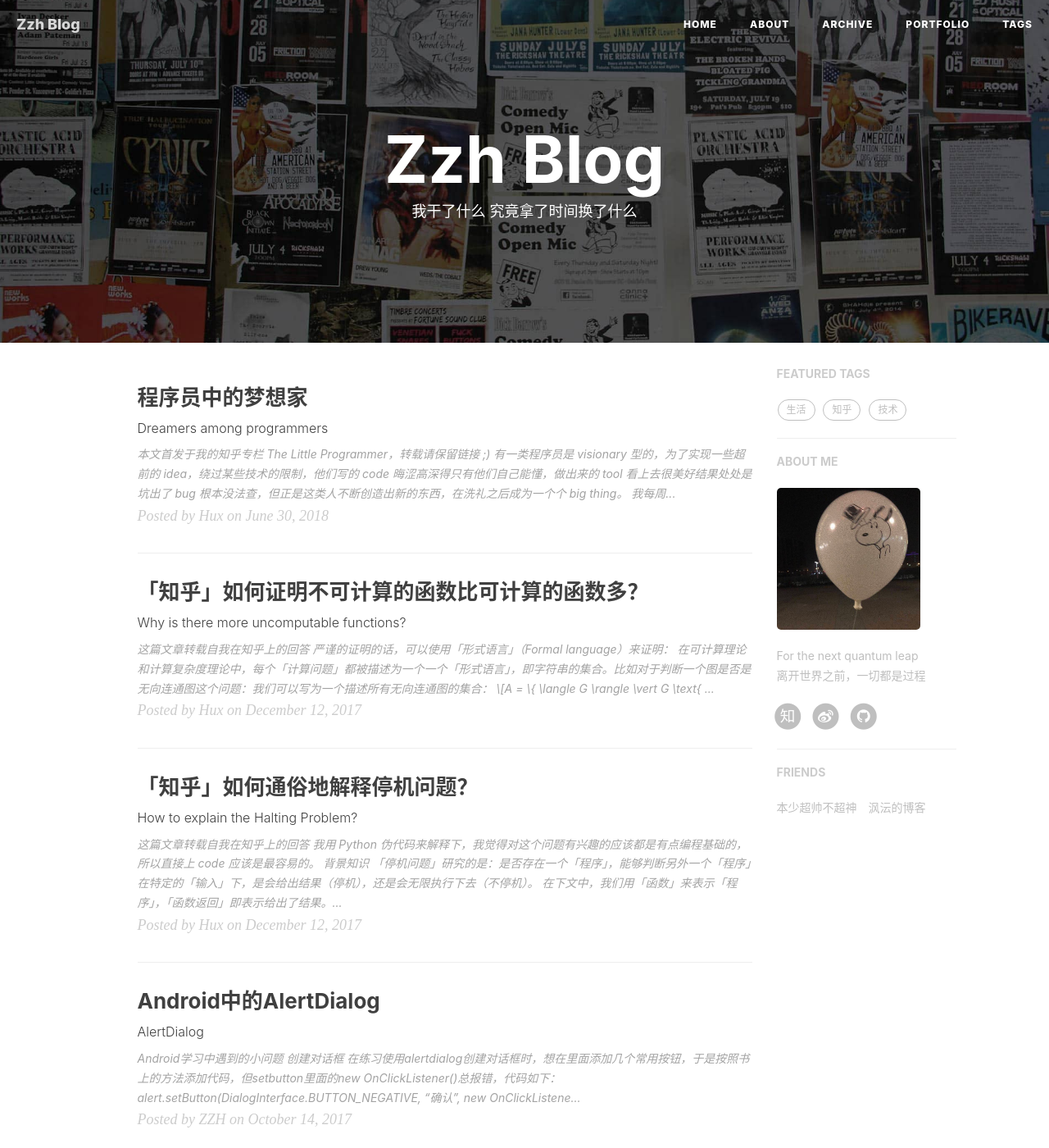
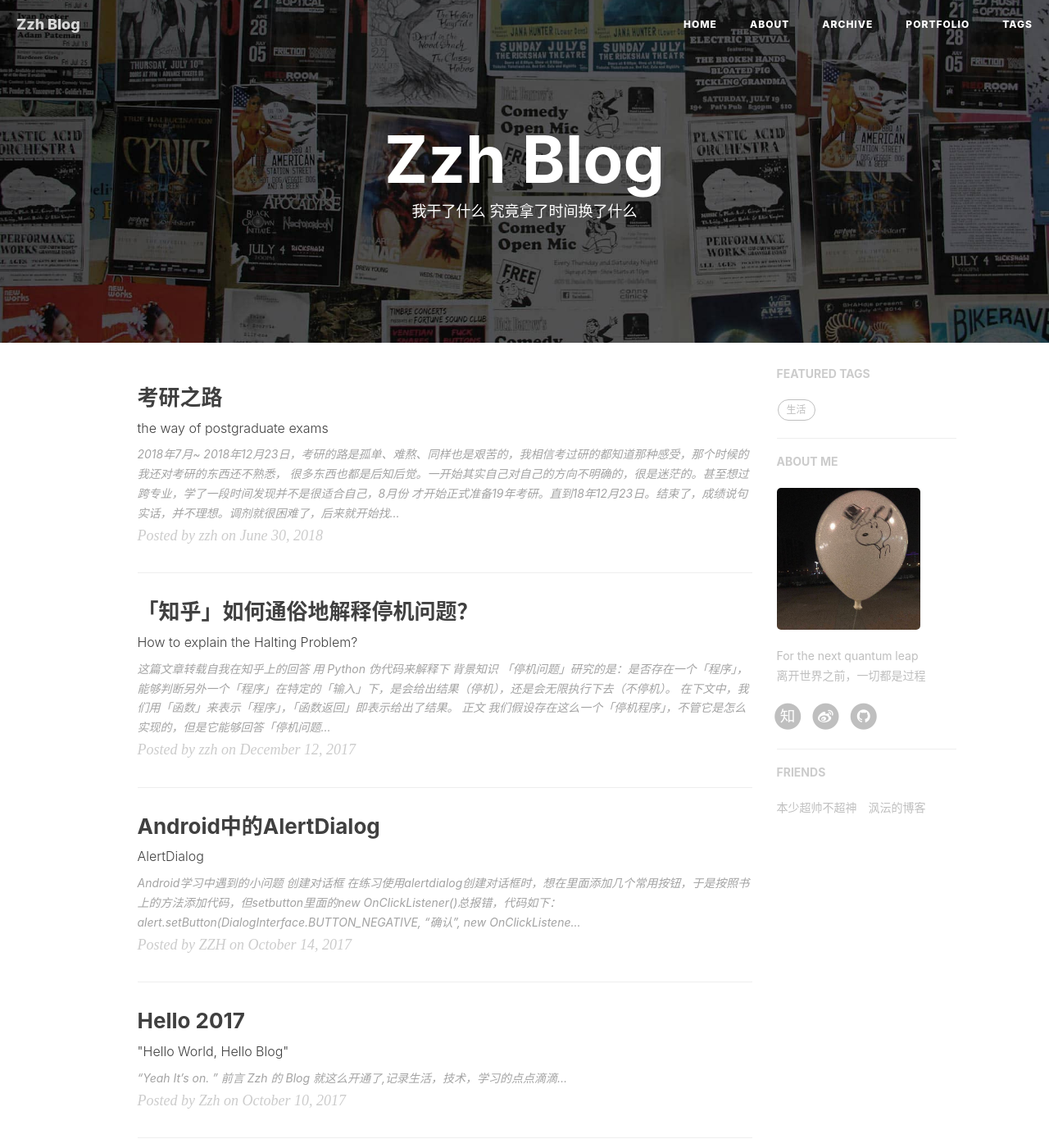
Before and after one commit to zzh9527/zzh9527.github.io, a Jekyll site: the page built from index.html, in a window 1280 px wide and 1400 px high. Shown: the whole window at 82% size. Built offline with Jekyll 4.4.1, drawn with Linux system fonts in a browser that asks for light colours; nearby versions of some CDN libraries; the list of posts is cut into pages by our own code; comment, search, counter and statistics services are not loaded.

Commit message:
the way of postgraduate exams

```diff
--- a/_posts/2017-12-12-halting-problem.md
+++ b/_posts/2017-12-12-halting-problem.md
@@ -2,7 +2,7 @@
 layout: post
 title: "「知乎」如何通俗地解释停机问题？"
 subtitle: "How to explain the Halting Problem?"
-author: "Hux"
+author: "zzh"
 header-img: "img/post-bg-halting.jpg"
 header-mask: 0.3
 tags:
@@ -12,7 +12,7 @@ tags:
 
 > 这篇文章转载自[我在知乎上的回答]( https://www.zhihu.com/question/20081359/answer/275107187)
 
-我用 Python 伪代码来解释下，我觉得对这个问题有兴趣的应该都是有点编程基础的，所以直接上 code 应该是最容易的。
+用 Python 伪代码来解释下
 
 ## 背景知识
 
--- a/_posts/2017-12-12-uncomputable-funcs.md
+++ /dev/null
@@ -1,70 +0,0 @@
----
-layout: post
-title: "「知乎」如何证明不可计算的函数比可计算的函数多？"
-subtitle: "Why is there more uncomputable functions?"
-author: "Hux"
-header-img: "img/post-bg-infinity.jpg"
-header-mask: 0.3
-mathjax: true
-tags:
-  - 知乎
-  - 技术
----
-
-> 这篇文章转载自[我在知乎上的回答](https://www.zhihu.com/question/51508063/answer/275401076)
-
-严谨的证明的话，可以使用「形式语言」（[Formal language](https://en.wikipedia.org/wiki/Formal_language)）来证明：
-
-在可计算理论和计算复杂度理论中，每个「计算问题」都被描述为一个一个「形式语言」，即字符串的集合。比如对于判断一个图是否是无向连通图这个问题：我们可以写为一个描述所有无向连通图的集合：
-
-$$
-A = \{ \langle G \rangle \vert G \text{ is a connected undirected graph}\}
-$$
-
-由于图灵机只能接受字符串，所以这里的尖括号表示对图的「编码」。出于简单，我们全部使用现实计算机所使用的字母表
-$\Sigma = \\{0, 1\\}$，所以「编码」即一个对象的二进制字符串描述。
-
-如果我们能构造出一个图灵机来「决定」这个「形式语言」，即可以判断一个「输入」是否属于这个集合（membership 与 non-membership），那么我们可以说我们用「图灵机」描述了一个「算法」来计算这个问题，而这个「计算问题」所对应的函数是「可计算的」，否则是「不可计算的」。（注 1）
-
-那么，如果我们有一个包含了所有「可计算函数」的集合，这个集合会有多大呢？
-
-<br>
-
-由于
-
-- 所有「可计算函数」总有一个对应的「图灵机」来计算它
-- 每一个「图灵机」都可以被「编码」为一个不同的 0、1 序列，比如 000，010...
-- 0、1 序列、即二进制，总是可以被转换为一个十进制数的
-
-所以，我们这个集合实际上是与整数集 $Z$ 一样大（等势）的，我们把这个集合表示为 $\Sigma^{\*}$。 易知 $Z$ 是「无穷可数（countably infinite）」的，所以我们有无穷可数个「可计算函数」（注 2）。
-
-<br>
-
-而「计算问题」有多少个呢？
-
-这个问题可以等同于，我们有多少个形如 $\\{000, 010\\}$ 这样的 0，1 序列的集合？即 $\Sigma^{\*}$ 这个集合有多少个子集？用数学语言描述就是求 $\Sigma^{\*}$ 的幂集的势 $\| P(\Sigma^{\*})\|$ 。
-
-由于 $\Sigma^{\*}$ 与 $Z$ 是等势的，所以这个问题等价于求 $\|P(Z)\|$ 的大小。根据 [Cantor's theorem](https://en.wikipedia.org/wiki/Cantor%2527s_theorem)，一个「无穷可数」的集合的幂集是「无穷不可数（uncountably infinite）」的。（注 3）
-
-<br>
-
-根据 [Cantor's theorem](https://en.wikipedia.org/wiki/Cantor%2527s_theorem)，「无穷不可数集」要比「无穷可数集」大。
-
-同时，「无穷不可数集」减去「无穷可数集」后仍然是「无穷不可数集」。（注 4）
-
-所以，「不可计算函数集」，即「计算问题集」与「可计算函数集」的差，仍是「无穷不可数集」，仍比是为「无穷可数集」的「可计算函数集」大。
-
-因此，「不可计算的函数」比「可计算的函数」多。
-
-证毕。
-
-<br>
-
-注：
-
-1.  「[可计算函数](https://en.wikipedia.org/wiki/Computable_function)」是算法的直觉说法，「[邱奇－图灵论题](https://en.wikipedia.org/wiki/Church%25E2%2580%2593Turing_thesis)」猜想任何在算法上可计算的问题同样可以由图灵机计算。但图灵机并不是唯一的计算模型，其他计算模型包括「[Lambda 算子](https://en.wikipedia.org/wiki/Lambda_calculus)」、「$\mu$ - [递归函数](https://en.wikipedia.org/wiki/%25CE%259C-recursive_function)」等，它们在计算能力上都是与「图灵机」等价的。
-2.  证明「所有可计算函数」的集合是「无穷可数集」的方式有很多，只要找到任意一个与「自然数集」的「双射」即可
-3.  也可以直接用康托的对角线法（[Cantor's diagonal argument](https://en.wikipedia.org/wiki/Cantor%2527s_diagonal_argument)）证明「所有计算问题」的集合是「无穷不可数集」
-4.  可以用反证法得证
-5.  知乎能用 LaTex 了好评
-6. [Aleph Number - Wikipedia](https://en.wikipedia.org/wiki/Aleph_number)
--- a/_posts/2018-06-30-dreamer.md
+++ /dev/null
@@ -1,35 +0,0 @@
----
-layout: post
-title: "程序员中的梦想家"
-subtitle: "Dreamers among programmers"
-author: "Hux"
-header-img: "img/post-bg-dreamer.jpg"
-header-mask: 0.4
-tags:
-  - 知乎
-  - 生活
----
-
-> 本文首发于我的知乎专栏 [The Little Programmer](https://zhuanlan.zhihu.com/p/38722466)，转载请保留链接 ;)
-
-有一类程序员是 visionary 型的，为了实现一些超前的 idea，绕过某些技术的限制，他们写的 code 晦涩高深得只有他们自己能懂，做出来的 tool 看上去很美好结果处处是坑出了 bug 根本没法查，但正是这类人不断创造出新的东西，在洗礼之后成为一个个 big thing。
-
-我每周都要被 infra 的坑 block 得无法工作几次搞得非常沮丧，后来我发现这个锅除了要扔给 FB 外，还有一大半要扔给我周围这群 visionary 的同事们，我工作直接需要接触到的区区五六个人，发起/创造了 Infer, React, Reason, ReasonReact, BuckleScript...
-
-所以这大概就是见证/参与这些 idea 成长的代价吧，也意识到这些东西不是在刚开始就像后来大家接受流行时那么美好的。React 发布 5 周年生日时回放 Jordan/Tom 2013 年第一次对外发布 React/JSX 的视频。我问 Jordan 说你后来怎么没再去分享了。他说你不知道我那天讲完下来被所有听众指着批评。React 第一次在内部使用是 2011 年在 news feed，然后是 2012 年 instagram (pete hunt)，所以这个时间其实很长很长。
-
-很多人（包括我）都会经常觉得 XYZ 新事物跟老东西比太新、太不成熟、体验太不好、想要解决的问题太多、解决方案太 overkill、然后就没有然后了，但其实说不定你在看的这个就是 next big thing 呢。这些梦想家们 vision 里的 big picture 太大了，有的人可能在半个 picture 出来的时候就可以看出来了，有的人则可能要等到整个 picture 都快填满了才看得出来。
-
-如果不是因为 Ads/Messenger 的坑深 React/Reason/Flux 也就不会在这里诞生了，
-
-如果不是因为 Facebook 的坑深 GraphQL/Infer/Hack/Flow/Buck 也就不会在这里诞生了。
-
-正是有一群开垦者不怕坑深才使得各种 idea 成为了大家手上好用的 tool 啊。
-
-梦想家程序员们的工作价值于实干主义的程序员，总是很容易在过程中被低估、忽视，或是得不到尊重。而又在流行之后被神化，仿佛是那个人早已洞察一切一样。其实梦想家的工作，也是一点点累加，一点点迭代起来的。他们也需要伯乐和追随者的支持和帮助。
-
-Chenglou 这个人总是在巨兴奋与巨沮丧之间切换，这段时间下来，我开始能感受这种情绪的来源了。
-
-他总是用一句话来总结他回答我的吐槽、抱怨、疑问、惊叹，我就用这句话来结尾好了：
-
-**"Welcome to the producer side!"**
--- /dev/null
+++ b/_posts/2018-06-30-the way of postgraduate exams.md
@@ -0,0 +1,17 @@
+---
+layout: post
+title: "考研之路"
+subtitle: "the way of postgraduate exams"
+author: "zzh"
+header-img: "img/post-bg-dreamer.jpg"
+header-mask: 0.4
+tags:
+  - 考研
+  - 生活
+---
+
+> 2018年7月~ 2018年12月23日，考研的路是孤单、难熬、同样也是艰苦的，我相信考过研的都知道那种感受，那个时候的我还对考研的东西还不熟悉，
+很多东西也都是后知后觉。一开始其实自己对自己的方向不明确的，很是迷茫的。甚至想过跨专业，学了一段时间发现并不是很适合自己，8月份
+才开始正式准备19年考研。直到18年12月23日。结束了，成绩说句实话，并不理想。调剂就很困难了，后来就开始找工作...
+
+**"Welcome to the producer side!"**
```
